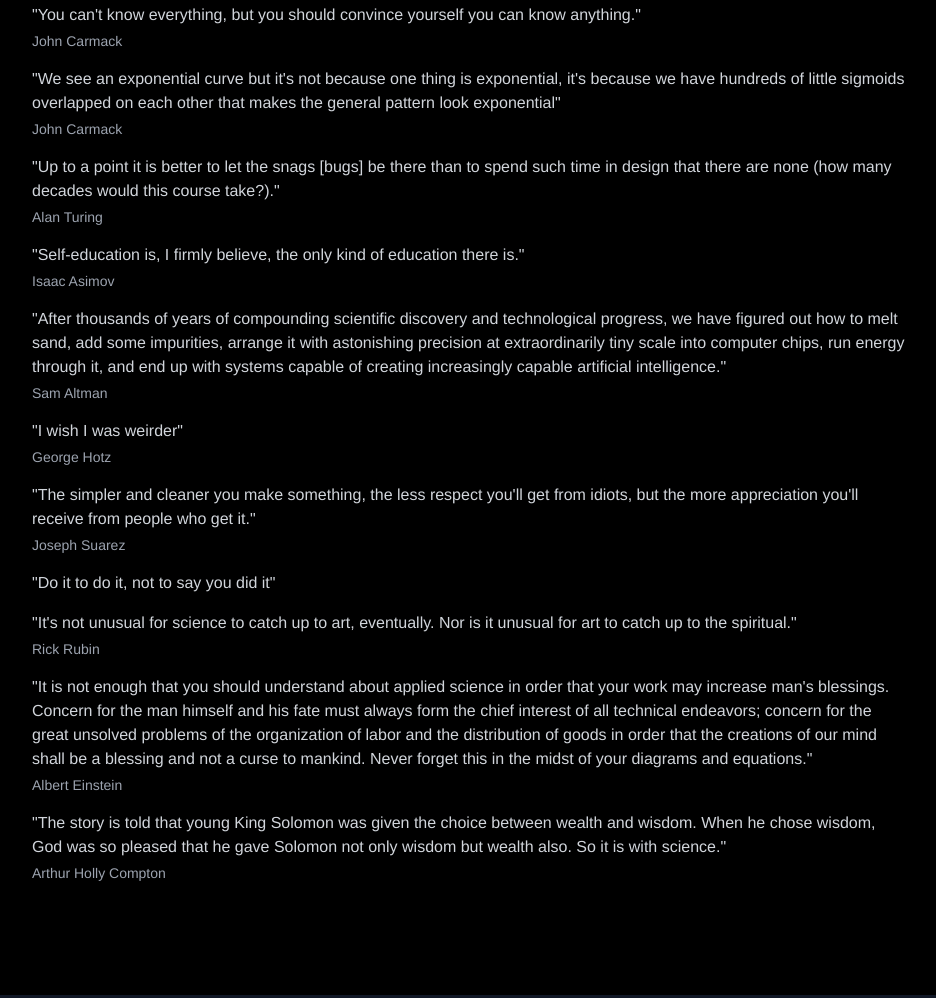
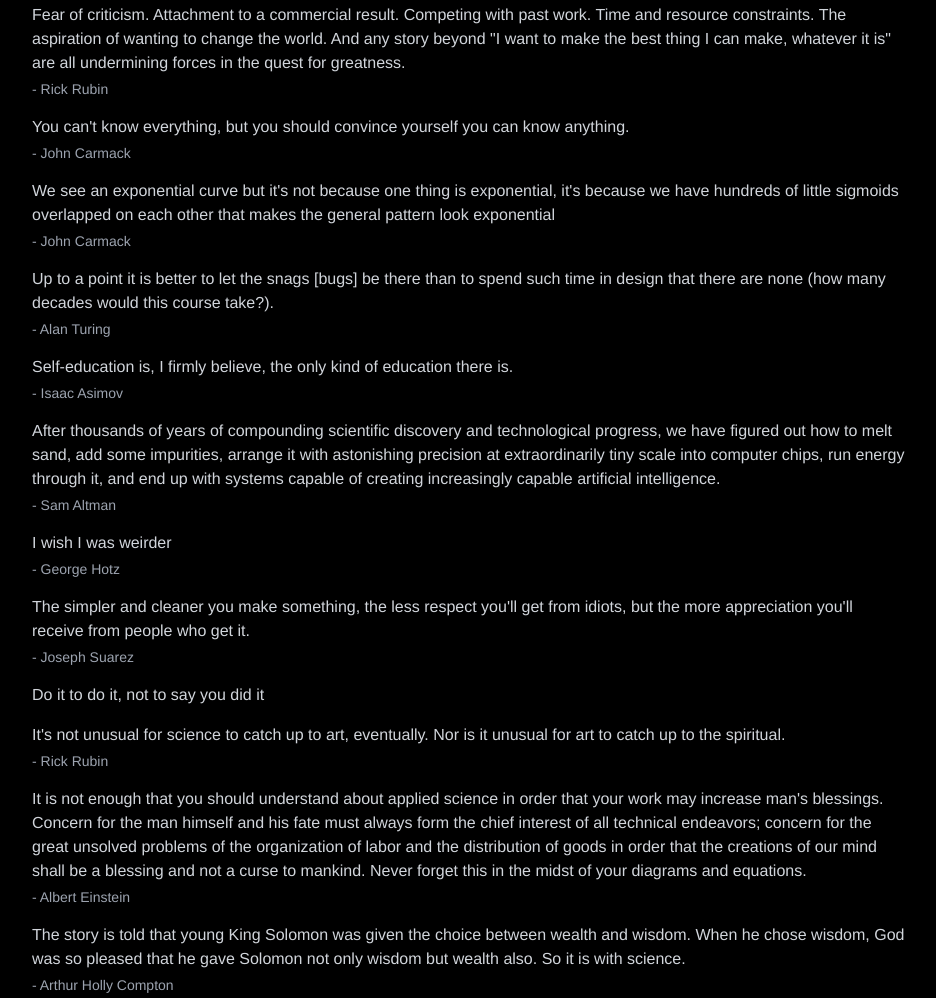
Before and after one commit to apandy02/apandy02.github.io, a plain HTML site: page quotes.html in a window 1280 px wide. Shown: the part 357-1355 px from the top of the page, without its empty margins (180-1116 px from the left). Drawn offline with nearby package versions, Linux system fonts and the light colour scheme.

Commit message:
added rick rubin quote

```diff
--- a/quotes.html
+++ b/quotes.html
@@ -56,47 +56,51 @@
         <div id="quotes" class="mb-12">
             <ul class="list-none pl-5 mt-4 space-y-4 text-gray-300">
                 <li>
-                    <p>"You can't know everything, but you should convince yourself you can know anything."</p>
-                    <p class="text-sm text-gray-400 mt-1">John Carmack</p>
+                    <p>Fear of criticism. Attachment to a commercial result. Competing with past work. Time and resource constraints. The aspiration of wanting to change the world. And any story beyond "I want to make the best thing I can make, whatever it is" are all undermining forces in the quest for greatness.</p>
+                    <p class="text-sm text-gray-400 mt-1">- Rick Rubin</p>
                 </li>
                 <li>
-                    <p>"We see an exponential curve but it's not because one thing is exponential, it's because we have hundreds of little sigmoids overlapped on each other that makes the general pattern look exponential"</p>
-                    <p class="text-sm text-gray-400 mt-1">John Carmack</p>
+                    <p>You can't know everything, but you should convince yourself you can know anything.</p>
+                    <p class="text-sm text-gray-400 mt-1">- John Carmack</p>
                 </li>
                 <li>
-                    <p>"Up to a point it is better to let the snags [bugs] be there than to spend such time in design that there are none (how many decades would this course take?)."</p>
-                    <p class="text-sm text-gray-400 mt-1">Alan Turing</p>
+                    <p>We see an exponential curve but it's not because one thing is exponential, it's because we have hundreds of little sigmoids overlapped on each other that makes the general pattern look exponential</p>
+                    <p class="text-sm text-gray-400 mt-1">- John Carmack</p>
                 </li>
                 <li>
-                    <p>"Self-education is, I firmly believe, the only kind of education there is."</p>
-                    <p class="text-sm text-gray-400 mt-1">Isaac Asimov</p>
+                    <p>Up to a point it is better to let the snags [bugs] be there than to spend such time in design that there are none (how many decades would this course take?).</p>
+                    <p class="text-sm text-gray-400 mt-1">- Alan Turing</p>
                 </li>
                 <li>
-                    <p>"After thousands of years of compounding scientific discovery and technological progress, we have figured out how to melt sand, add some impurities, arrange it with astonishing precision at extraordinarily tiny scale into computer chips, run energy through it, and end up with systems capable of creating increasingly capable artificial intelligence."</p>
-                    <p class="text-sm text-gray-400 mt-1">Sam Altman</p>
+                    <p>Self-education is, I firmly believe, the only kind of education there is.</p>
+                    <p class="text-sm text-gray-400 mt-1">- Isaac Asimov</p>
                 </li>
                 <li>
-                    <p>"I wish I was weirder"</p>
-                    <p class="text-sm text-gray-400 mt-1">George Hotz</p>
+                    <p>After thousands of years of compounding scientific discovery and technological progress, we have figured out how to melt sand, add some impurities, arrange it with astonishing precision at extraordinarily tiny scale into computer chips, run energy through it, and end up with systems capable of creating increasingly capable artificial intelligence.</p>
+                    <p class="text-sm text-gray-400 mt-1">- Sam Altman</p>
                 </li>
                 <li>
-                    <p>"The simpler and cleaner you make something, the less respect you'll get from idiots, but the more appreciation you'll receive from people who get it."</p>
-                    <p class="text-sm text-gray-400 mt-1">Joseph Suarez</p>
+                    <p>I wish I was weirder</p>
+                    <p class="text-sm text-gray-400 mt-1">- George Hotz</p>
                 </li>
                 <li>
-                    <p>"Do it to do it, not to say you did it"</p>
+                    <p>The simpler and cleaner you make something, the less respect you'll get from idiots, but the more appreciation you'll receive from people who get it.</p>
+                    <p class="text-sm text-gray-400 mt-1">- Joseph Suarez</p>
                 </li>
                 <li>
-                    <p>"It's not unusual for science to catch up to art, eventually. Nor is it unusual for art to catch up to the spiritual."</p>
-                    <p class="text-sm text-gray-400 mt-1">Rick Rubin</p>
+                    <p>Do it to do it, not to say you did it</p>
                 </li>
                 <li>
-                    <p>"It is not enough that you should understand about applied science in order that your work may increase man's blessings. Concern for the man himself and his fate must always form the chief interest of all technical endeavors; concern for the great unsolved problems of the organization of labor and the distribution of goods in order that the creations of our mind shall be a blessing and not a curse to mankind. Never forget this in the midst of your diagrams and equations."</p>
-                    <p class="text-sm text-gray-400 mt-1">Albert Einstein</p>
+                    <p>It's not unusual for science to catch up to art, eventually. Nor is it unusual for art to catch up to the spiritual.</p>
+                    <p class="text-sm text-gray-400 mt-1">- Rick Rubin</p>
                 </li>
                 <li>
-                    <p>"The story is told that young King Solomon was given the choice between wealth and wisdom. When he chose wisdom, God was so pleased that he gave Solomon not only wisdom but wealth also. So it is with science."</p>
-                    <p class="text-sm text-gray-400 mt-1">Arthur Holly Compton</p>
+                    <p>It is not enough that you should understand about applied science in order that your work may increase man's blessings. Concern for the man himself and his fate must always form the chief interest of all technical endeavors; concern for the great unsolved problems of the organization of labor and the distribution of goods in order that the creations of our mind shall be a blessing and not a curse to mankind. Never forget this in the midst of your diagrams and equations.</p>
+                    <p class="text-sm text-gray-400 mt-1">- Albert Einstein</p>
+                </li>
+                <li>
+                    <p>The story is told that young King Solomon was given the choice between wealth and wisdom. When he chose wisdom, God was so pleased that he gave Solomon not only wisdom but wealth also. So it is with science.</p>
+                    <p class="text-sm text-gray-400 mt-1">- Arthur Holly Compton</p>
                 </li>
             </ul>
         </div>
```
